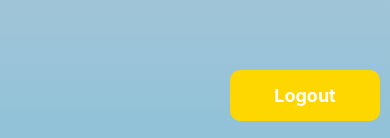
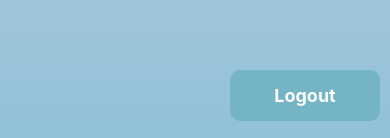
Before and after one commit to hadi-karnib/VerbalBotic-front, a React Native app in the folder verbalbotic/: screen /Profile in a window 390 px wide. Shown: the part 703-841 px from the top of the page. Built offline with nearby package versions, Linux system fonts and the light colour scheme.

Commit message:
fixed alot of bugs

```diff
--- a/verbalbotic/screens/Profile.js
+++ b/verbalbotic/screens/Profile.js
@@ -32,7 +32,8 @@ const Profile = ({ navigation }) => {
 
   useEffect(() => {
     dispatch(getSelf());
-  }, [dispatch]);
+    console.log(user);
+  }, []);
 
   useEffect(() => {
     if (user) {
@@ -186,8 +187,6 @@ const Profile = ({ navigation }) => {
               )}
             </Animatable.View>
           </View>
-
-          {/* Logout Button */}
         </KeyboardAwareScrollView>
 
         <View style={styles.logoutButtonContainer}>
@@ -287,7 +286,7 @@ const styles = StyleSheet.create({
     width: "100%",
   },
   logoutButton: {
-    backgroundColor: "#FFD700",
+    backgroundColor: "#74b4c4",
     width: "50%",
     maxWidth: 150,
   },
```
